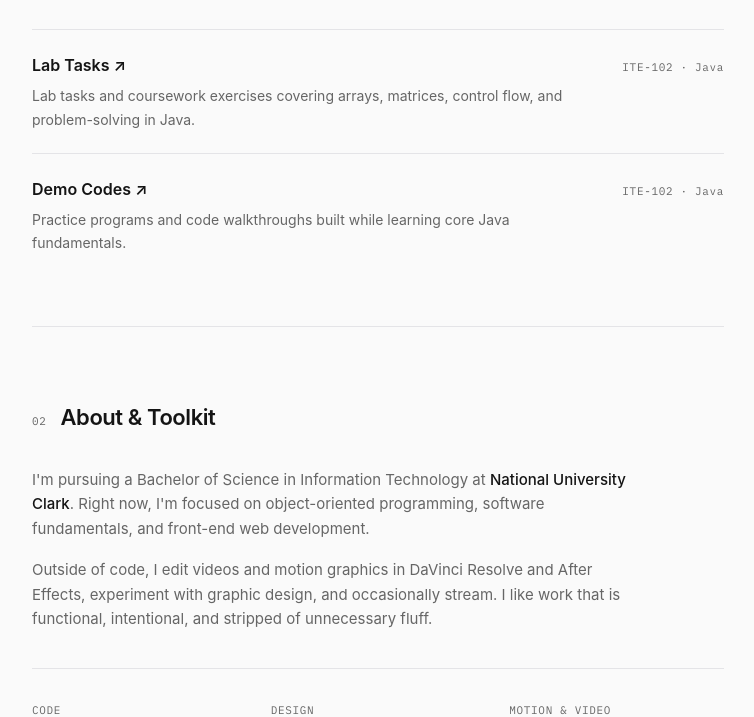
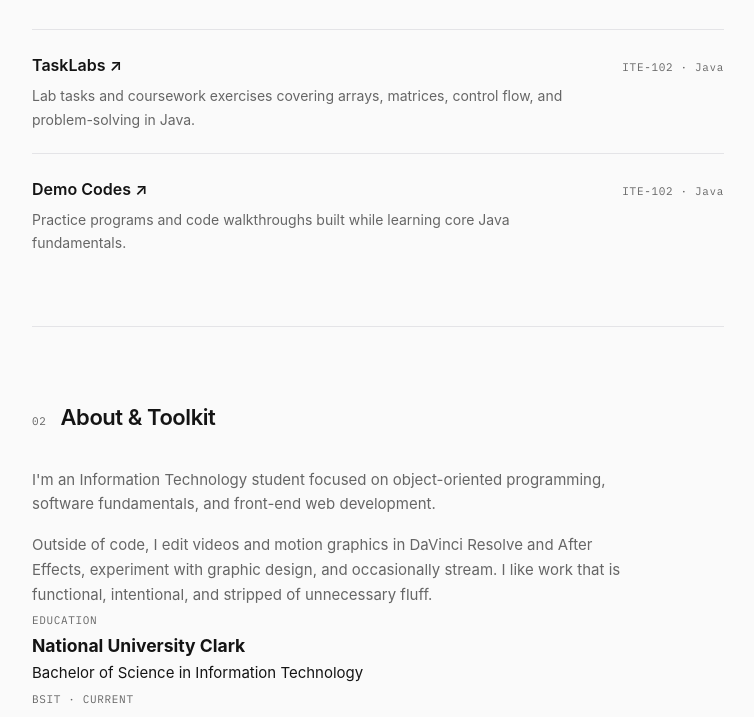
Before and after one commit to gabrielarthurbernardo/gabrielarthurbernardo.github.io, a plain HTML site: page index.html in a window 1280 px wide. Shown: the part 606-1323 px from the top of the page, without its empty margins (262-1016 px from the left). Drawn offline with Linux system fonts and the light colour scheme; a web font is replaced by a local one.

Commit message:
Update index.html

```diff
--- a/index.html
+++ b/index.html
@@ -45,7 +45,7 @@
       <div class="project-list">
         <a href="https://github.com/staryyboo/ITE-102/tree/main/Lab%20Exercises" target="_blank" rel="noopener" class="project-item project-link">
           <div class="project-top">
-            <h3>Lab Tasks ↗</h3>
+            <h3>TaskLabs ↗</h3>
             <span class="mono-tag">ITE-102 · Java</span>
           </div>
           <p>
@@ -75,15 +75,23 @@
 
       <div class="about-copy">
         <p>
-          I'm pursuing a Bachelor of Science in Information Technology at
-          <strong>National University Clark</strong>. Right now, I'm focused on
-          object-oriented programming, software fundamentals, and front-end web development.
+          I'm an Information Technology student focused on object-oriented programming,
+          software fundamentals, and front-end web development.
         </p>
         <p>
           Outside of code, I edit videos and motion graphics in DaVinci Resolve and After
           Effects, experiment with graphic design, and occasionally stream. I like work
           that is functional, intentional, and stripped of unnecessary fluff.
         </p>
+      </div>
+
+      <div class="edu-row">
+        <div>
+          <span class="mono-label">EDUCATION</span>
+          <h3>National University Clark</h3>
+          <p>Bachelor of Science in Information Technology</p>
+        </div>
+        <span class="mono-tag">BSIT · CURRENT</span>
       </div>
 
       <div class="toolkit-grid">
```
